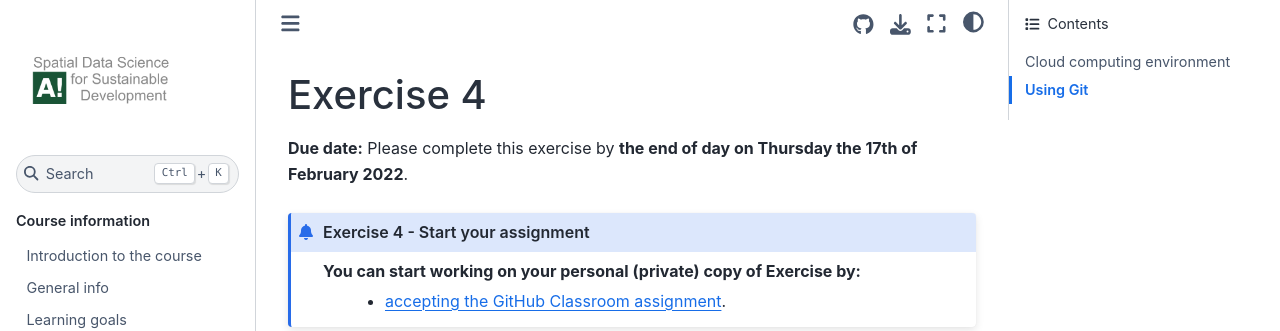
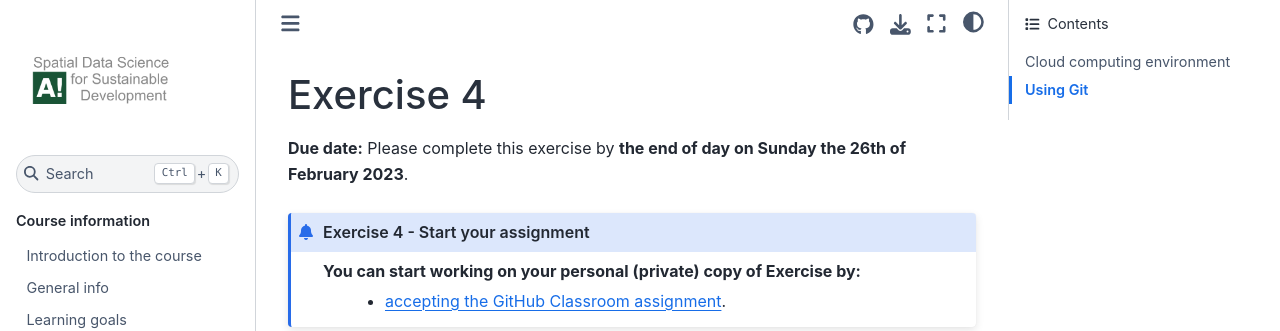
Before and after one commit to AaltoGIS/Sustainability-GIS, a Sphinx documentation site: the page built from source/lessons/L4/exercise-4.rst, in a window 1280 px wide and 1076 px high. Shown: the top 331 px of the window. Built offline with Sphinx 7.4.7 and the Sphinx Book theme 1.1.4, drawn with Linux system fonts in a browser that asks for light colours; pages that are not in the unit, such as notebooks, are missing from menus.

Commit message:
Add Exercise 4

```diff
--- a/source/lessons/L4/exercise-4.rst
+++ b/source/lessons/L4/exercise-4.rst
@@ -1,16 +1,16 @@
 Exercise 4
 ==========
 
-**Due date:** Please complete this exercise by **the end of day on Thursday the 17th of February 2022**.
+**Due date:** Please complete this exercise by **the end of day on Sunday the 26th of February 2023**.
 
 .. admonition:: Exercise 4 - Start your assignment
 
     You can start working on your personal (private) copy of Exercise by:
-      - `accepting the GitHub Classroom assignment <https://classroom.github.com/a/g8l4ZEZf>`__.
+      - `accepting the GitHub Classroom assignment <https://classroom.github.com/a/VZzJ06DE>`__.
 
 Notice that if you are using GitHub Classroom for the first time, it might ask from you a permission to verify your GitHub identity. In such case, choose "Authorize GitHub Classroom".
 
-You can also take a look at the open course copy of `Exercise 4 in the course GitHub repository <https://github.com/Sustainability-GIS-2022/Exercise-4>`__ (does not require logging in).
+You can also take a look at the open course copy of `Exercise 4 in the course GitHub repository <https://github.com/Sustainability-GIS-2023/Exercise-4>`__ (does not require logging in).
 Note that you should not try to make changes to this copy of the exercise, but rather only to the copy available via GitHub Classroom.
 
 Cloud computing environment
@@ -19,7 +19,7 @@
 After you have your personal exercise in GitHub, start doing the programming using CSC Notebooks:
 
   .. image:: https://img.shields.io/badge/launch-CSC%20notebook-blue.svg
-      :target: https://notebooks.csc.fi/#/blueprint/c54303e865294208ba1ef381332fd69b
+      :target: https://notebooks.csc.fi/
 
 Using Git
 ---------
```
